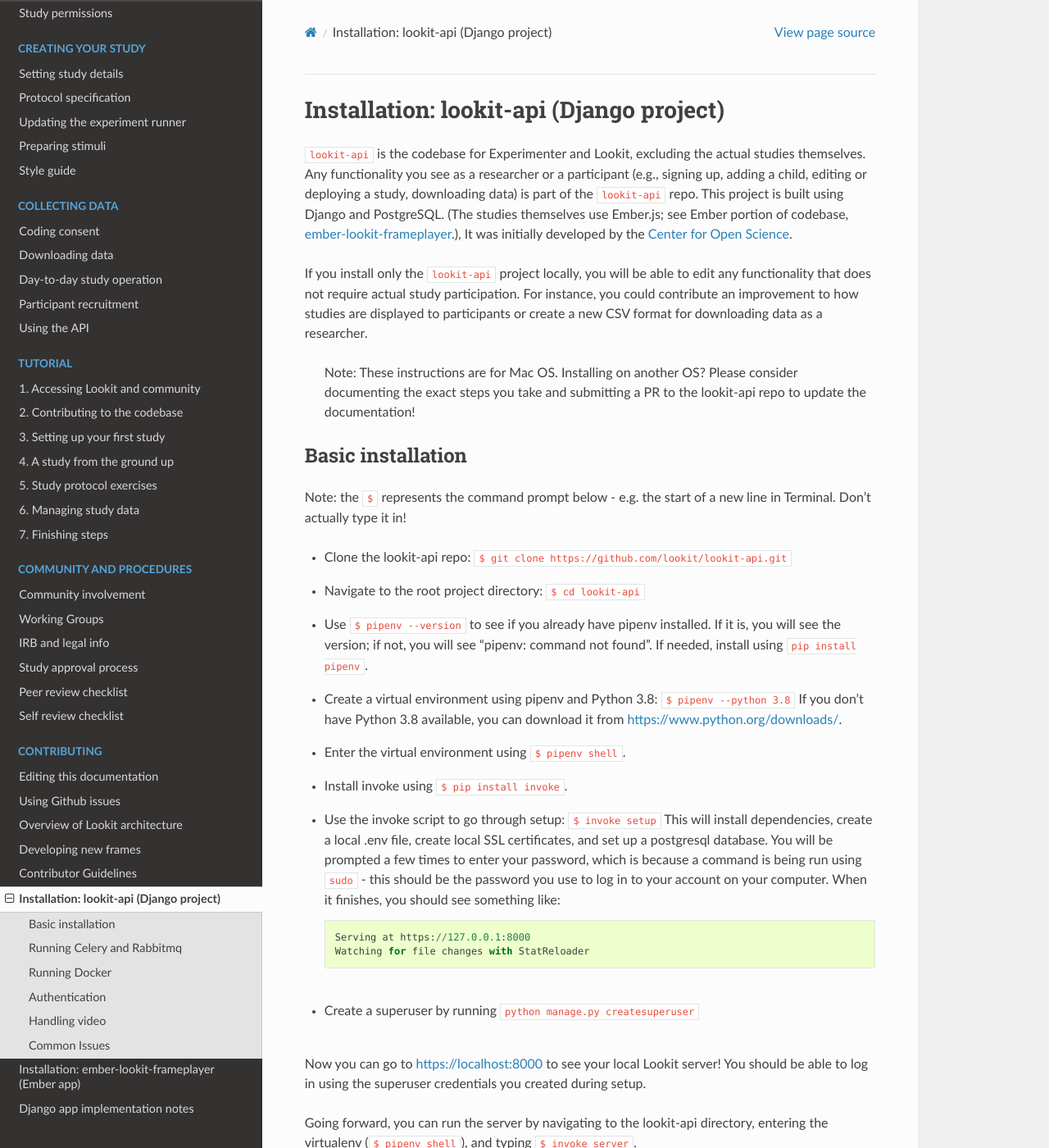
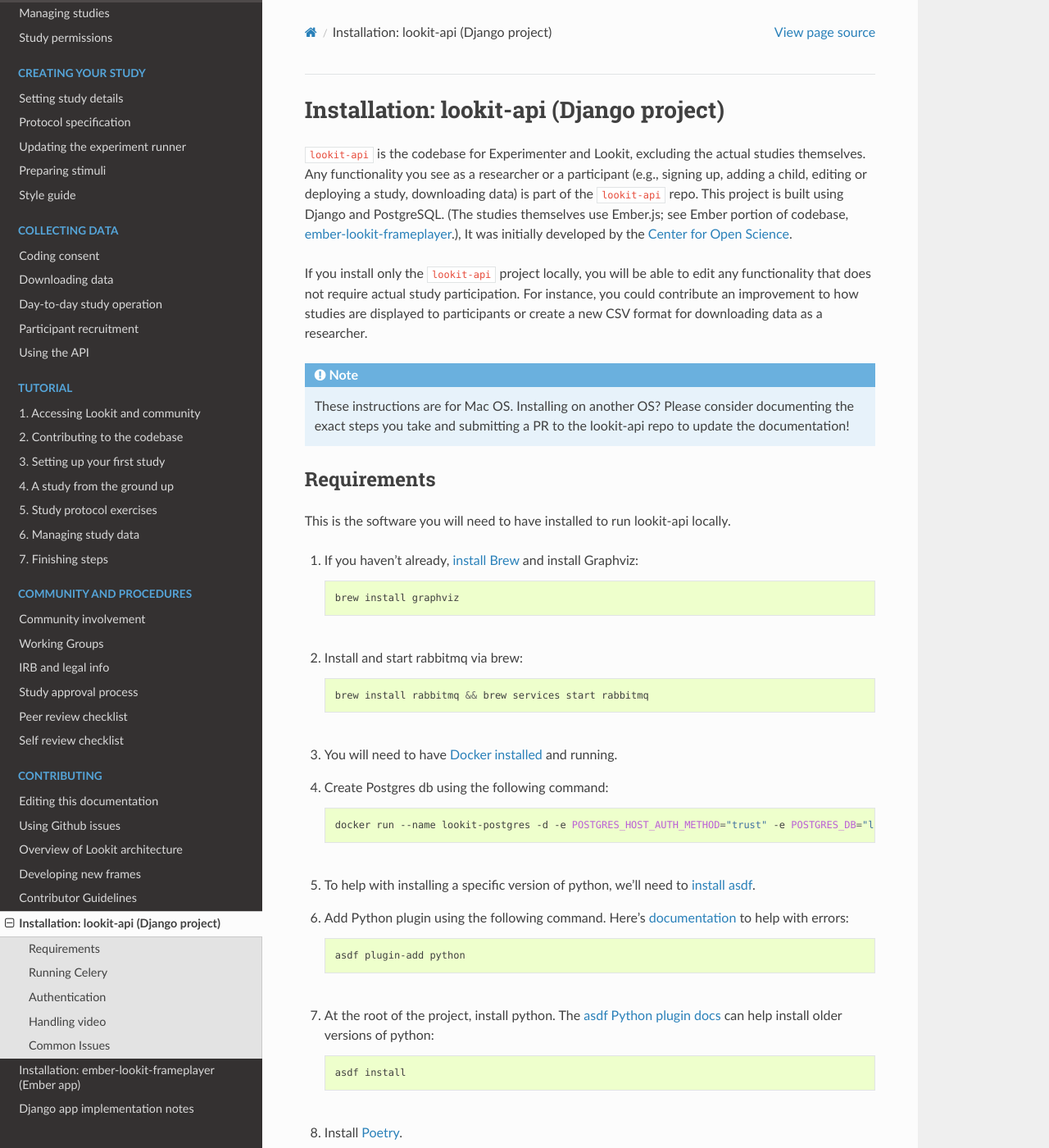
Before and after one commit to lookit/lookit-docs, a Sphinx documentation site: the page built from docs/source/install-django-project.rst, in a window 1280 px wide and 1400 px high. Shown: the whole window at 82% size. Built offline with Sphinx 7.4.7 and the Read the Docs theme 2.0.0, drawn with Linux system fonts in a browser that asks for light colours; some of the changed text lies outside the part shown.

Commit message:
Add new install instructions to docs

```diff
--- a/docs/source/install-django-project.rst
+++ b/docs/source/install-django-project.rst
@@ -16,61 +16,100 @@
 studies are displayed to participants or create a new CSV format for
 downloading data as a researcher.
 
-   Note: These instructions are for Mac OS. Installing on another OS?
+.. note::
+   These instructions are for Mac OS. Installing on another OS?
    Please consider documenting the exact steps you take and submitting a
    PR to the lookit-api repo to update the documentation!
 
-Basic installation
-~~~~~~~~~~~~~~~~~~~~
+Requirements
+~~~~~~~~~~~~
 
-Note: the ``$`` represents the command prompt below - e.g. the start of a new line in Terminal. Don't actually type it in!
+This is the software you will need to have installed to run lookit-api locally.
 
-- Clone the lookit-api repo: ``$ git clone https://github.com/lookit/lookit-api.git``
-- Navigate to the root project directory: ``$ cd lookit-api``
-- Use ``$ pipenv --version`` to see if you already have pipenv installed. If it is, you
-  will see the version; if not, you will see "pipenv: command not found". If needed,
-  install using ``pip install pipenv``.
-- Create a virtual environment using pipenv and Python 3.8: ``$ pipenv --python 3.8``
-  If you don't have Python 3.8 available, you can download it from
-  https://www.python.org/downloads/.
-- Enter the virtual environment using ``$ pipenv shell``.
-- Install invoke using ``$ pip install invoke``.
-- Use the invoke script to go through setup: ``$ invoke setup`` This will install dependencies,
-  create a local .env file, create local SSL certificates, and set up a postgresql database.
-  You will be prompted a few times to enter your password, which is because a command is
-  being run using ``sudo`` - this should be the password you use
-  to log in to your account on your computer. When it finishes, you should see something like:
 
-  ::
+#. If you haven't already, `install Brew <https://brew.sh>`__ and install Graphviz:
 
-     Serving at https://127.0.0.1:8000
-     Watching for file changes with StatReloader
+   .. code-block:: shell
 
-- Create a superuser by running ``python manage.py createsuperuser``
+      brew install graphviz
+#. Install and start rabbitmq via brew:
 
-Now you can go to https://localhost:8000 to see your local Lookit server! You should be able to log in using
+   .. code-block:: shell
+
+      brew install rabbitmq && brew services start rabbitmq
+
+#. You will need to have `Docker installed <https://docs.docker.com/docker-for-mac/install/>`__ and running.
+#. Create Postgres db using the following command:
+
+   .. code-block:: shell
+
+      docker run --name lookit-postgres -d -e POSTGRES_HOST_AUTH_METHOD="trust" -e POSTGRES_DB="lookit" -p 5432:5432 postgres:9.6
+
+#. To help with installing a specific version of python, we'll need to `install asdf <https://asdf-vm.com/#/core-manage-asdf?id=install>`__.
+#. Add Python plugin using the following command.  Here's `documentation <https://github.com/danhper/asdf-python>`__ to help with errors:
+
+   .. code-block:: shell
+
+      asdf plugin-add python
+
+#. At the root of the project, install python.  The `asdf Python plugin docs <https://github.com/danhper/asdf-python>`__ can help install older versions of python:
+
+   .. code-block:: shell
+
+      asdf install
+
+#. Install `Poetry <https://python-poetry.org/docs/#installation>`__.
+
+#. Install Python libraries:
+
+   .. code-block:: shell
+
+      poetry install
+
+#. Use invoke to run setup:
+
+   .. code-block:: shell
+
+      poetry run invoke setup
+
+#. Create a superuser by running:
+
+   .. code-block:: shell
+
+      poetry run ./manage.py createsuperuser
+
+Now you should be ready for anything.  Going forward, you can run the server by:
+
+.. code-block:: shell
+
+   poetry run invoke server
+
+Now you can go to http://localhost:8000 to see your local Lookit server! You should be able to log in using
 the superuser credentials you created during setup.
 
-Going forward, you can run the server by navigating to the lookit-api directory,
-entering the virtualenv (``$ pipenv shell``), and typing ``$ invoke server``.
+To view the HTTPS version of the local development add the ``https`` argument to the above command:
+
+.. code-block:: shell
+
+   poetry run invoke server --https
 
 If you are not working extensively with lookit-api - i.e., if you just want to make some
 new frames - you do not need to run celery, rabbitmq, or docker.
 
-Running Celery and Rabbitmq
-~~~~~~~~~~~~~~~~~~~~~~~~~~~~
+Running Celery
+~~~~~~~~~~~~~~
 
-These tools handle deferred tasks like sending emails and generating large file downloads.
+You should already have a rabbitmq server installed and running.  You can check this by:
 
-- Run ``$ rabbitmq-server`` to start up the rabbitmq server.
-- Run ``$ invoke celery-service`` to start celery, which will talk to rabbitmq.
+.. code-block:: shell
 
-Running Docker
-~~~~~~~~~~~~~~~
+   brew services list
 
-We use docker to build experiment runner images. If you are testing experiment builds, you will
-need to have Docker running - you can simply run ``$open /Applications/Docker.app`` or open it
-from Applications.
+Use the invoke command to start the celery worker:
+
+.. code-block:: shell
+
+   poetry run invoke celery-service
 
 Authentication
 ~~~~~~~~~~~~~~
```
